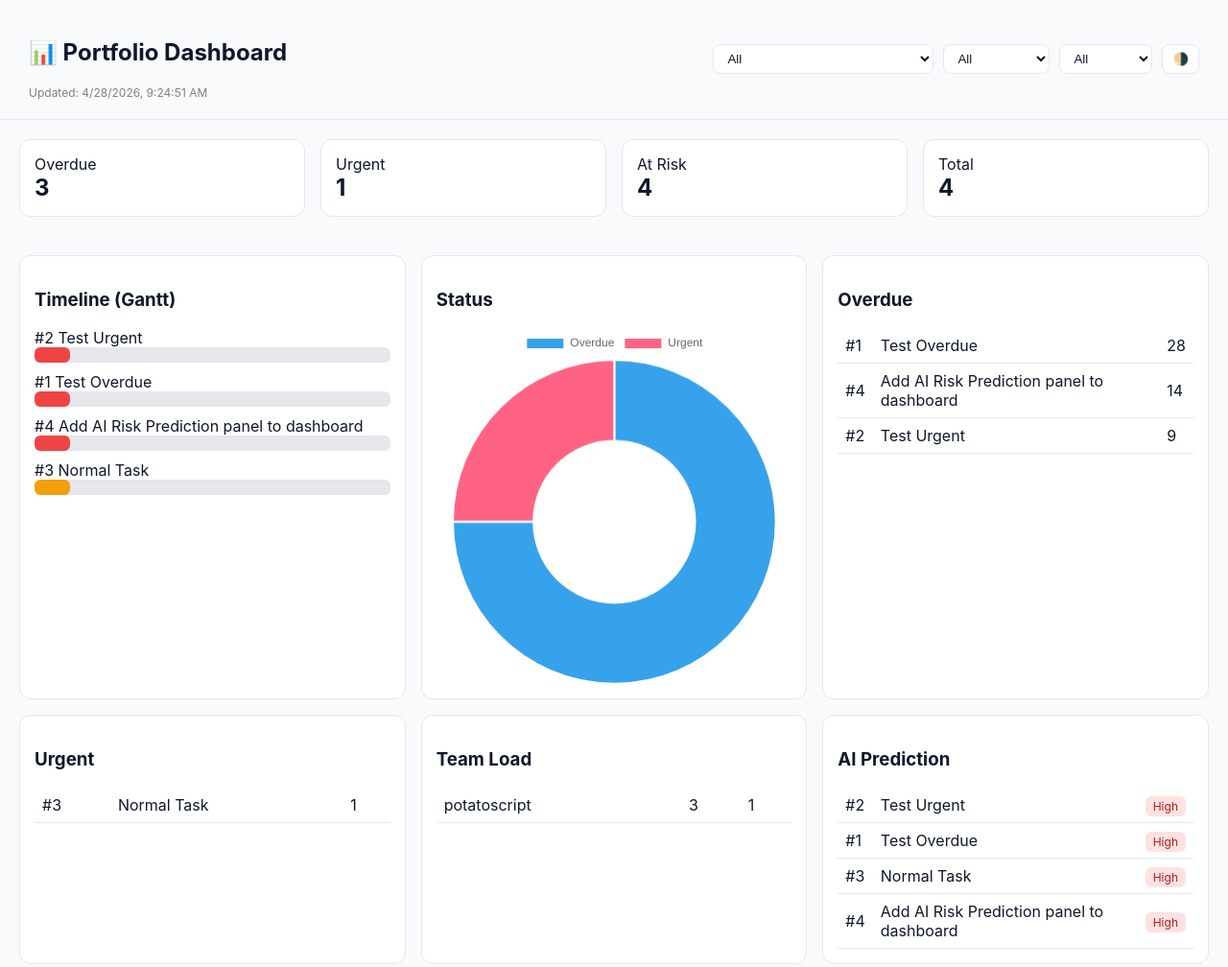
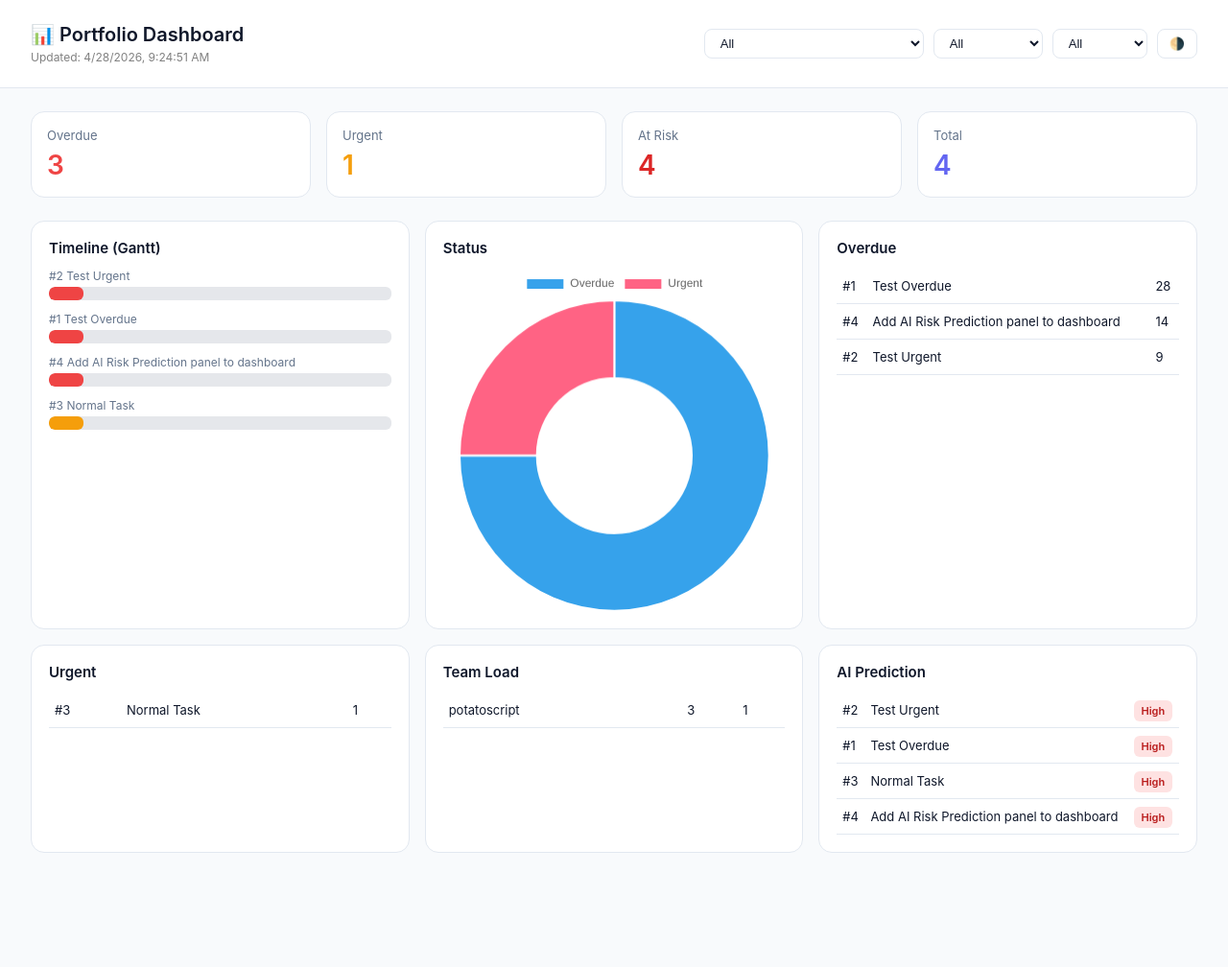
Before and after one commit to potatoscript/portfolio-dashboard, a website: page docs/index.html in a window 1280 px wide. Shown: the whole page at 96% size. After the commit the page ends 921 px from the top, so only its background shows below. Drawn offline with nearby package versions, Linux system fonts and the light colour scheme.

Commit message:
Update styles for header, controls, and KPIs

```diff
--- a/docs/index.html
+++ b/docs/index.html
@@ -35,13 +35,28 @@ body {
   color:var(--text);
 }
 
+/* ===================== */
 /* HEADER */
+/* ===================== */
 .header {
   display:flex;
   justify-content:space-between;
   align-items:center;
-  padding:20px 30px;
+  padding:24px 32px;
   border-bottom:1px solid var(--border);
+  background:var(--card);
+}
+
+.header h2 {
+  margin:0;
+  font-size:20px;
+  font-weight:600;
+}
+
+#updated {
+  font-size:12px;
+  color:var(--muted);
+  margin-top:4px;
 }
 
 .controls {
@@ -50,81 +65,120 @@ body {
 }
 
 select, button {
-  padding:6px 10px;
+  padding:6px 12px;
   border-radius:8px;
   border:1px solid var(--border);
   background:var(--card);
   color:var(--text);
+  font-size:13px;
 }
 
+/* ===================== */
 /* KPI */
+/* ===================== */
 .kpis {
   display:grid;
-  grid-template-columns:repeat(auto-fit,minmax(180px,1fr));
+  grid-template-columns:repeat(auto-fit,minmax(200px,1fr));
   gap:1rem;
-  padding:20px;
+  padding:24px 32px;
 }
 
 .kpi {
   background:var(--card);
   border:1px solid var(--border);
-  border-radius:12px;
-  padding:15px;
+  border-radius:14px;
+  padding:16px;
+  display:flex;
+  flex-direction:column;
+  gap:6px;
+}
+
+.kpi div:first-child {
+  font-size:13px;
+  color:var(--muted);
 }
 
 .kpi .value {
-  font-size:24px;
-  font-weight:bold;
+  font-size:28px;
+  font-weight:600;
 }
 
+/* Color accents */
+#kpiOverdue { color:var(--danger); }
+#kpiUrgent { color:var(--warn); }
+#kpiRisk { color:#dc2626; }
+#kpiTotal { color:var(--primary); }
+
+/* ===================== */
 /* GRID */
+/* ===================== */
 .dashboard {
   display:grid;
-  grid-template-columns:repeat(auto-fit,minmax(350px,1fr));
+  grid-template-columns:repeat(auto-fit,minmax(360px,1fr));
   gap:1rem;
-  padding:20px;
+  padding:0 32px 32px;
 }
 
 .card {
   background:var(--card);
   border:1px solid var(--border);
-  border-radius:12px;
-  padding:15px;
-  transition:.3s;
+  border-radius:14px;
+  padding:18px;
+  transition:.25s ease;
+}
+
+.card h3 {
+  margin-top:0;
+  font-size:15px;
+  font-weight:600;
+  margin-bottom:12px;
 }
 
 .card:hover {
-  transform:translateY(-4px);
+  transform:translateY(-3px);
+  box-shadow:0 8px 20px rgba(0,0,0,0.06);
 }
 
+/* ===================== */
 /* TABLE */
+/* ===================== */
 table {
   width:100%;
   border-collapse:collapse;
+  font-size:13px;
 }
 
 th, td {
-  padding:8px;
+  padding:10px 6px;
   border-bottom:1px solid var(--border);
 }
 
 th {
   color:var(--muted);
-  text-align:left;
+  font-weight:500;
 }
 
+tr:hover {
+  background:rgba(0,0,0,0.03);
+}
+
+/* ===================== */
 /* BADGES */
+/* ===================== */
 .badge {
-  padding:3px 8px;
+  padding:4px 8px;
   border-radius:6px;
-  font-size:12px;
+  font-size:11px;
+  font-weight:600;
 }
 
 .badge-danger { background:#fee2e2; color:#b91c1c; }
 .badge-warn { background:#fef3c7; color:#92400e; }
 .badge-ok { background:#dcfce7; color:#166534; }
 
+/* ===================== */
 /* PROGRESS */
+/* ===================== */
 .progress {
   height:6px;
   background:#e5e7eb;
@@ -136,15 +190,34 @@ th {
   background:var(--primary);
 }
 
+/* ===================== */
 /* GANTT */
-.gantt-row { margin-bottom:10px; }
-.gantt-bar { height:16px; background:#e5e7eb; border-radius:6px; }
-.gantt-fill { height:100%; border-radius:6px; }
+/* ===================== */
+.gantt-row {
+  margin-bottom:12px;
+}
+
+.gantt-row div:first-child {
+  font-size:12px;
+  color:var(--muted);
+  margin-bottom:4px;
+}
+
+.gantt-bar {
+  height:14px;
+  background:#e5e7eb;
+  border-radius:6px;
+  overflow:hidden;
+}
+
+.gantt-fill {
+  height:100%;
+  border-radius:6px;
+}
 
 .delayed { background:var(--danger); }
 .risk { background:var(--warn); }
 .ok { background:var(--ok); }
-
 </style>
 </head>
 
```
